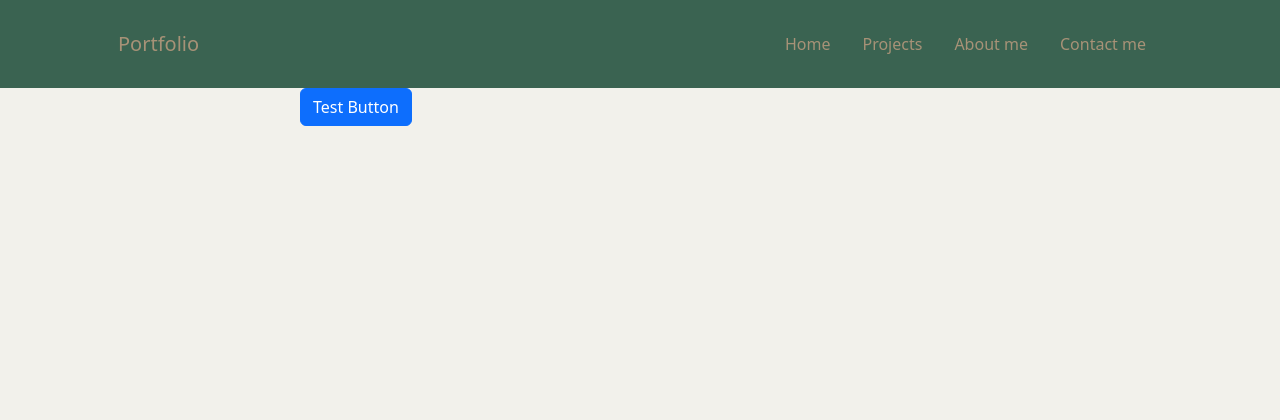
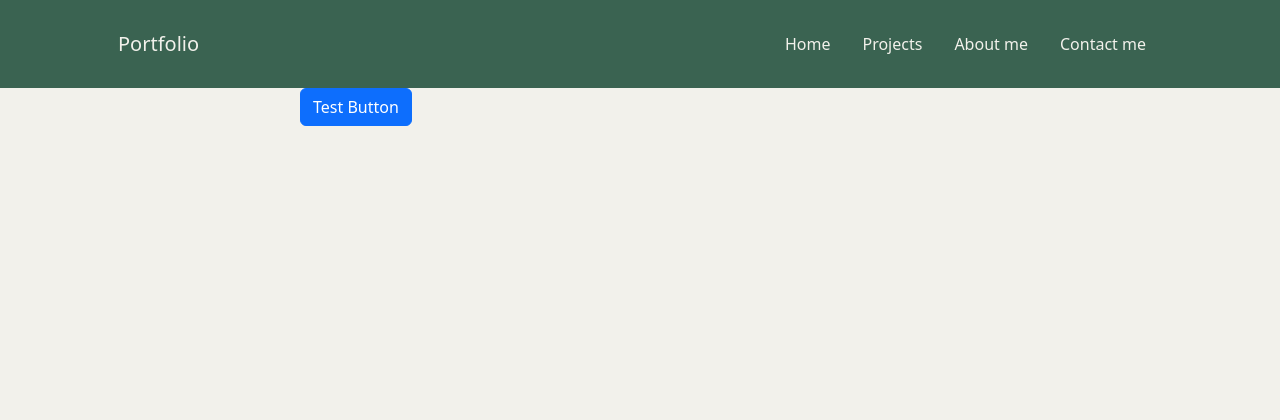
Before and after one commit to GibonCoder/Portfolio-Website, a Flask app: page / in a window 1280 px wide. Shown: the top 420 px of the page. Run offline with Flask 3, Linux system fonts and the light colour scheme; some libraries are stand-ins or nearby versions.

Commit message:
Change font color in navbar

```diff
--- a/static/css/styles.css
+++ b/static/css/styles.css
@@ -4,13 +4,12 @@ body {
 
 .navbar {
     background-color: #3a6351;
-    color: #f2f1eb;
 }
 
 .navbar .navbar-brand,
 .navbar .nav-link,
 .navbar .navbar-toggler {
-    color: #a79277;
+    color: #f2f1eb;
 }
 
 
```
